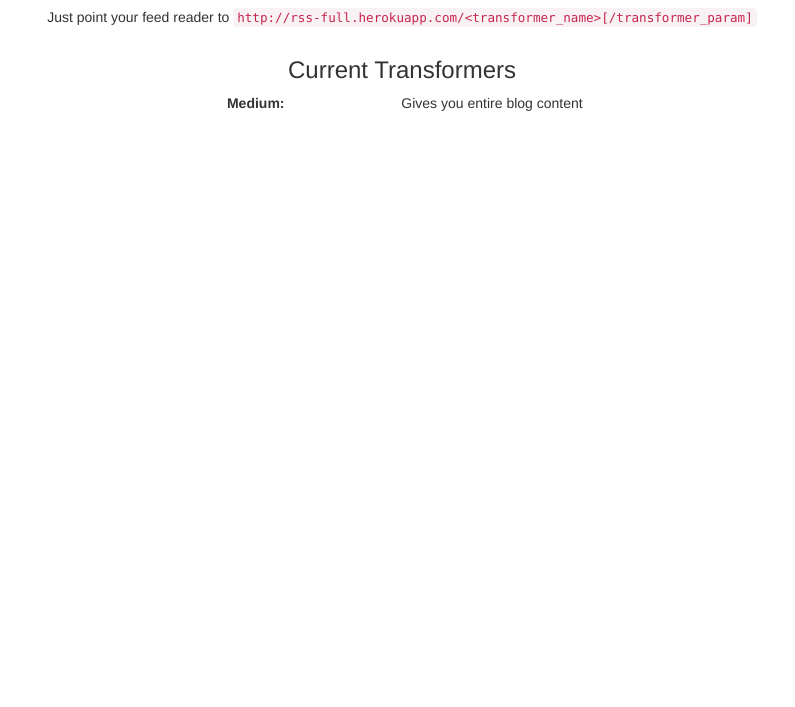
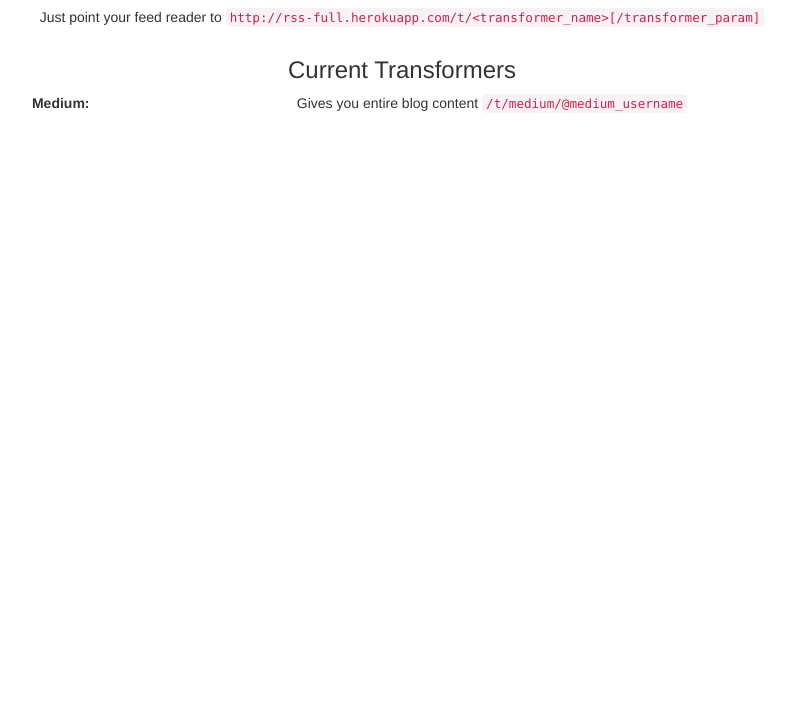
Before and after one commit to giodamelio/rss-full, a website: page home.html in a window 1280 px wide. Shown: the part 93-800 px from the top of the page, without its empty margins (238-1033 px from the left). Drawn offline with nearby package versions, Linux system fonts and the light colour scheme.

Commit message:
Update homepage

```diff
--- a/home.html
+++ b/home.html
@@ -13,15 +13,15 @@
             <div class="col-md-10 col-sm-12 col-md-offset-1 text-center">
                    <h1>RSS Full</h1>
                    <p>Gives you the full html from a feed makes you follow a link</p>
-                   <p>Just point your feed reader to <code>http://rss-full.herokuapp.com/&lt;transformer_name&gt;[/transformer_param]</code></p>
+                   <p>Just point your feed reader to <code>http://rss-full.herokuapp.com/t/&lt;transformer_name&gt;[/transformer_param]</code></p>
             </div>
         </div>
         <div class="row">
-            <div class="col-md-6 col-sm-12 col-md-offset-3 text-center">
+            <div class="col-md-10 col-sm-12 col-md-offset-1 text-center">
                 <h3>Current Transformers</h3>
                 <dl class="dl-horizontal">
                     <dt><a href="https://medium.com"></a>Medium:</dt>
-                    <dd>Gives you entire blog content</dd>
+                    <dd>Gives you entire blog content <code>/t/medium/@medium_username</code></dd>
                 </dl>
             </div>
         </div>
```
